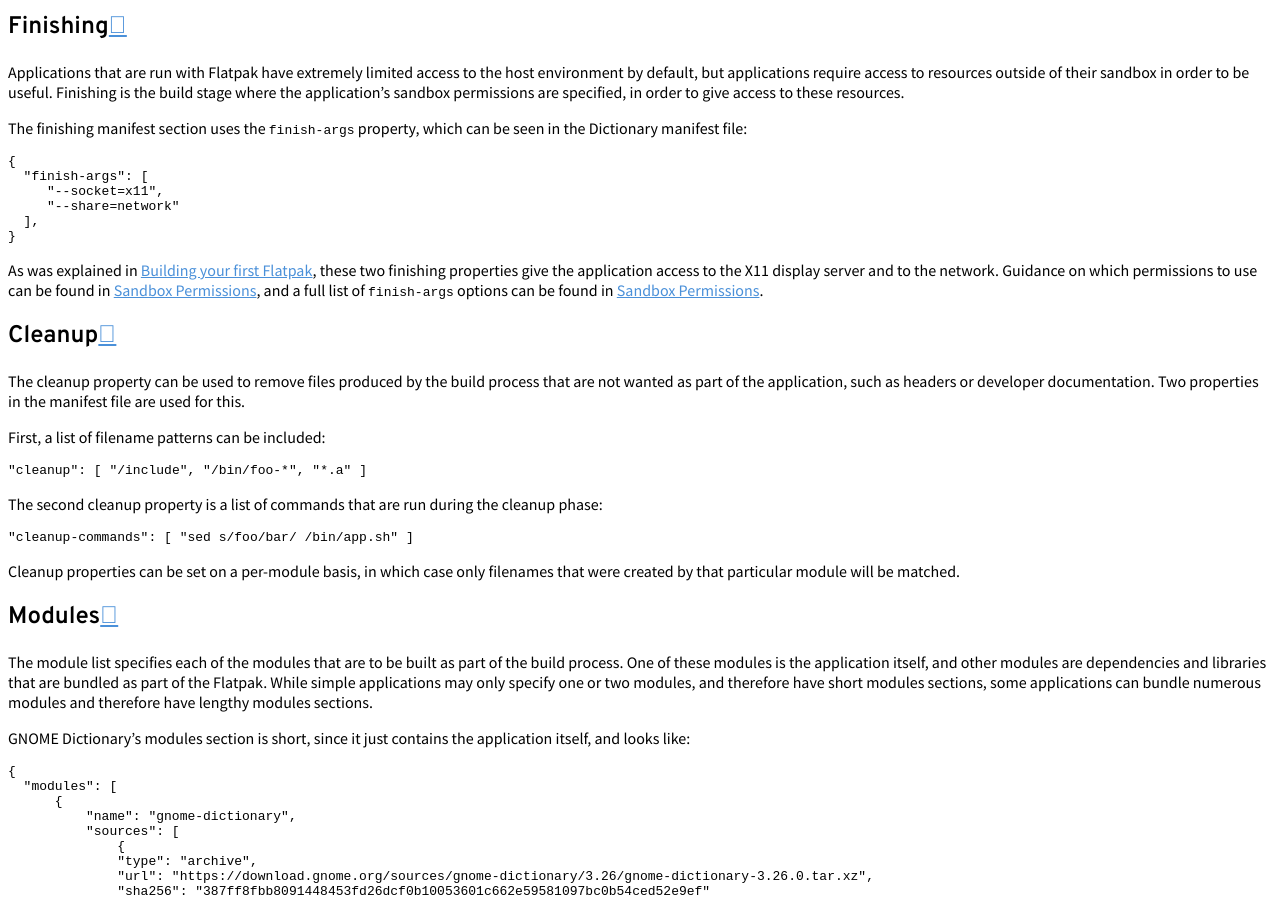
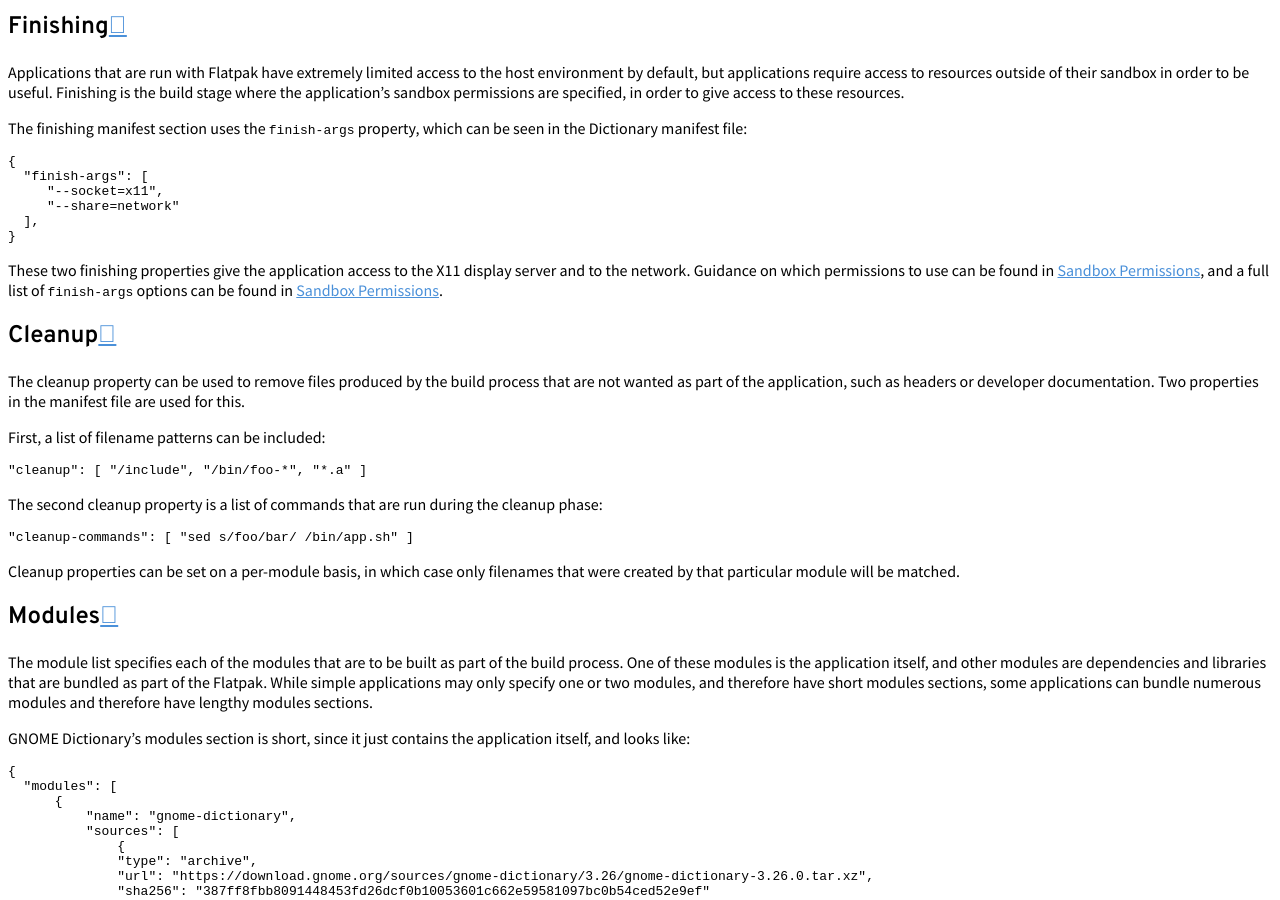
Before and after one commit to flatpak/flatpak-docs, a Sphinx documentation site: the page built from docs/manifests.rst, in a window 1280 px wide and 900 px high, scrolled down 1589 px. Built offline with Sphinx 7.4.7 and the Read the Docs theme 2.0.0, drawn with Linux system fonts in a browser that asks for light colours.

Commit message:
manifests: Don't claim First Build explains finish args
As pointed out in
https://github.com/flatpak/flatpak-docs/issues/156#issuecomment-533854058

```diff
--- a/docs/manifests.rst
+++ b/docs/manifests.rst
@@ -89,11 +89,10 @@ be seen in the Dictionary manifest file:
     ],
   }
 
-As was explained in :doc:`first-build`, these two finishing
-properties give the application access to the X11 display server and
-to the network. Guidance on which permissions to use can be found in
-:doc:`sandbox-permissions`, and a full list of ``finish-args`` options can
-be found in :doc:`sandbox-permissions-reference`.
+These two finishing properties give the application access to the X11 display
+server and to the network. Guidance on which permissions to use can be found in
+:doc:`sandbox-permissions`, and a full list of ``finish-args`` options can be
+found in :doc:`sandbox-permissions-reference`.
 
 Cleanup
 -------
```
